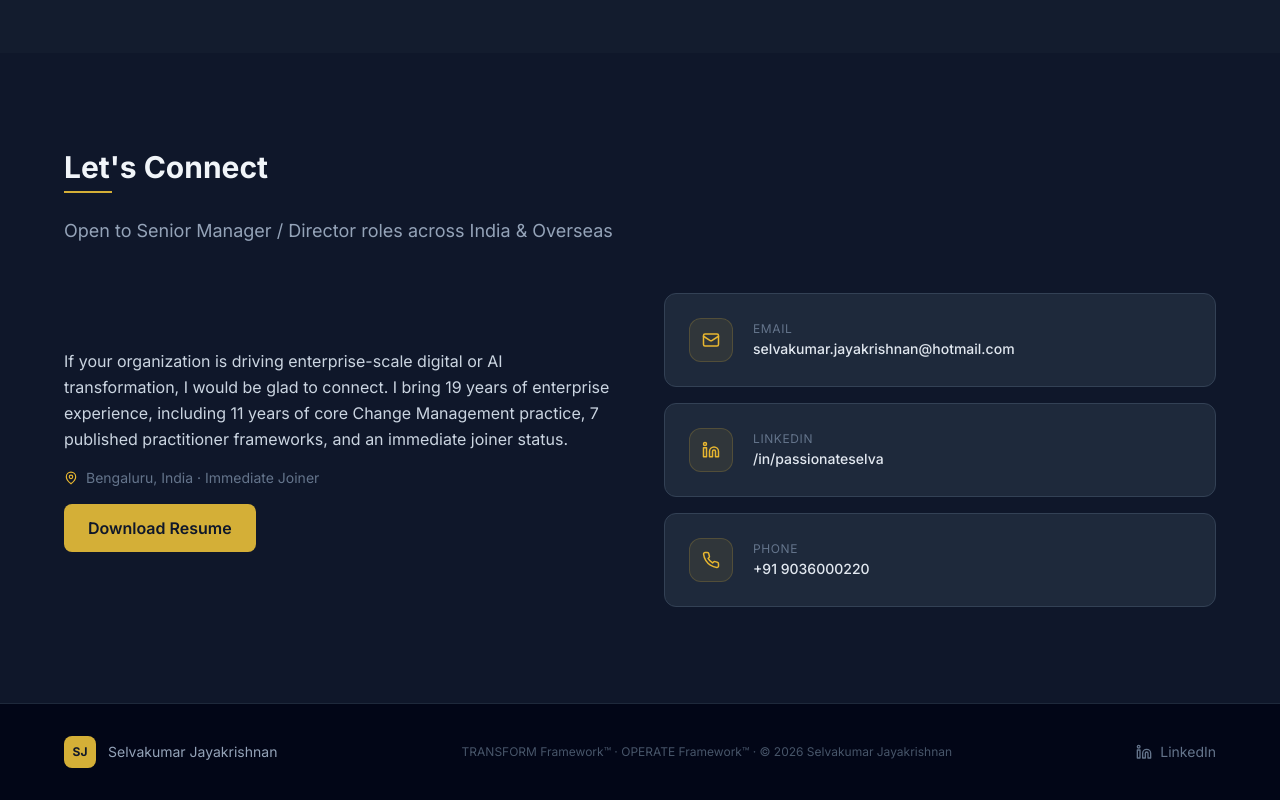
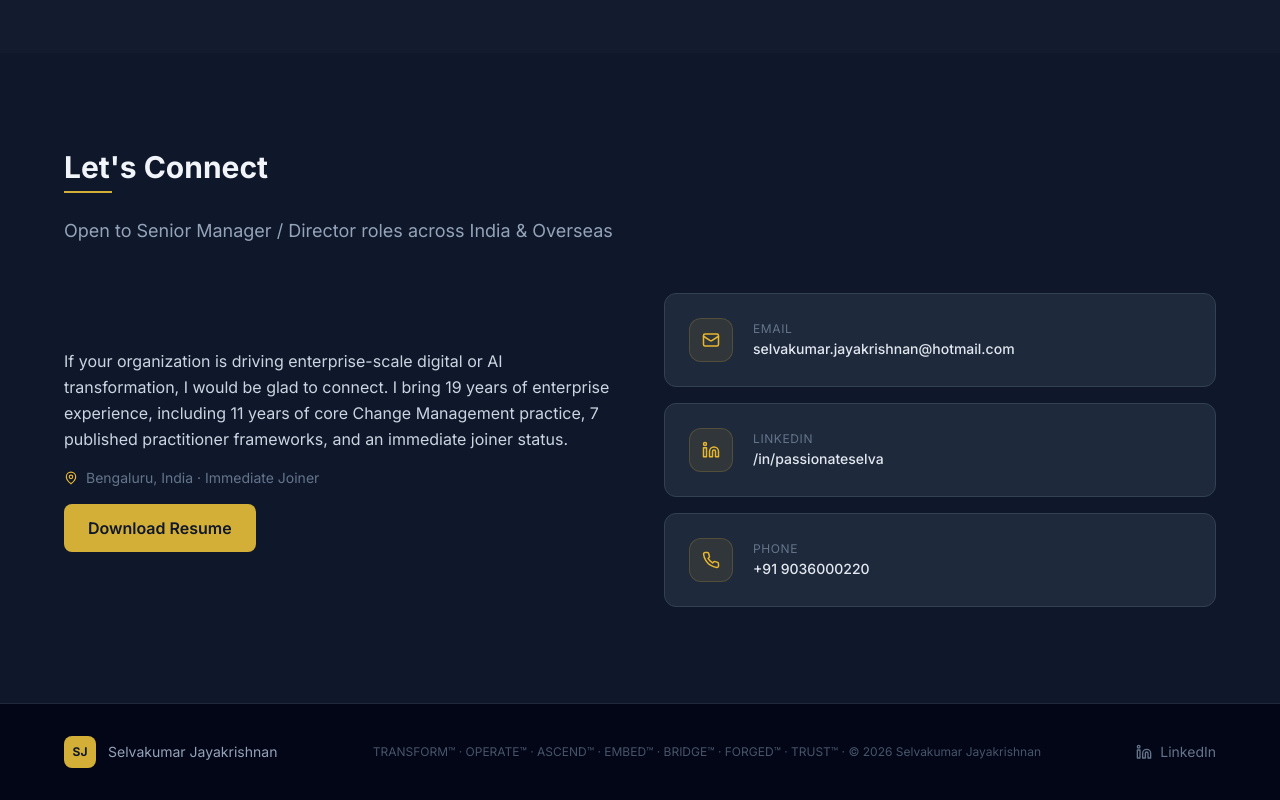
Before and after one commit to UnimaginedSelva/selvakumarjayakrishnan-portfolio, a React (Vite) app: page / in a window 1280 px wide. Shown: the part 8063-8863 px from the top of the page. Built offline with nearby package versions, Linux system fonts and the light colour scheme.

Commit message:
Update footer — all 7 frameworks listed
Co-Authored-By: Claude Sonnet 4.6 <noreply@anthropic.com>

```diff
--- a/src/components/Footer.tsx
+++ b/src/components/Footer.tsx
@@ -12,7 +12,7 @@ export default function Footer() {
         </div>
 
         <p className="text-slate-600 text-xs text-center">
-          TRANSFORM Framework™ · OPERATE Framework™ · © {new Date().getFullYear()} Selvakumar Jayakrishnan
+          TRANSFORM™ · OPERATE™ · ASCEND™ · EMBED™ · BRIDGE™ · FORGED™ · TRUST™ · © {new Date().getFullYear()} Selvakumar Jayakrishnan
         </p>
 
         <a
```
